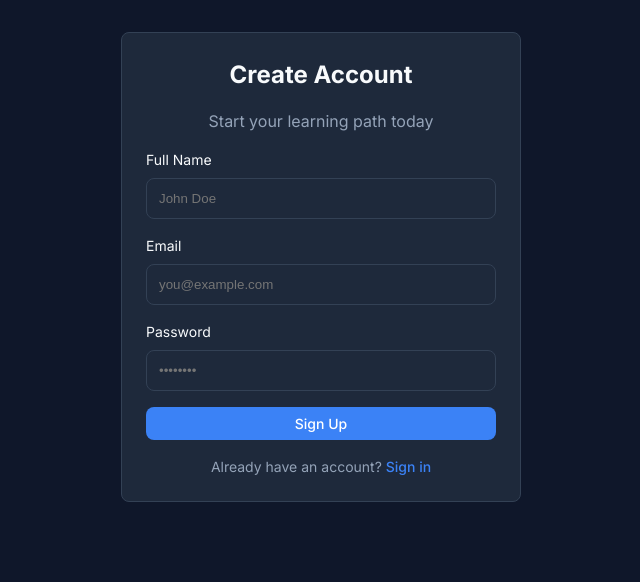
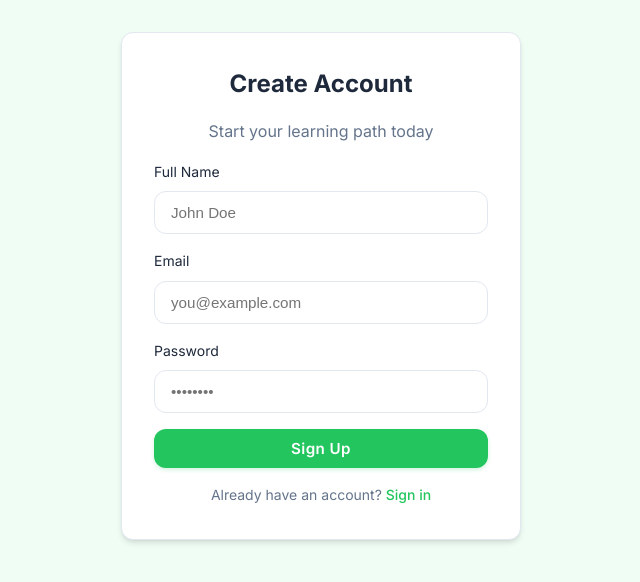
Before and after one commit to khrlanamm/Coddy-Web, a React (Vite) app: page /register in a window 1280 px wide. Shown: the top 582 px of the page, without its empty margins (319-959 px from the left). Built offline with nearby package versions, Linux system fonts and the light colour scheme; no server answers.

Commit message:
Enhance UI: Green & White theme, improved loading states

```diff
--- a/src/components/Layout.jsx
+++ b/src/components/Layout.jsx
@@ -1,27 +1,32 @@
 import { Link, Outlet, useNavigate } from 'react-router-dom';
 import { useAuth } from '../context/AuthContext';
 import { signOut } from '../services/api';
-import { LogOut, User, BookOpen, MessageCircle } from 'lucide-react';
+import { LogOut, User, BookOpen, MessageCircle, Loader2 } from 'lucide-react';
 import { useCurrentUserProfile } from '../hooks/useCurrentUserProfile';
 import coddyLogo from '../assets/coddy.png';
+import { useState } from 'react';
 
 export default function Layout() {
   const { user } = useAuth();
   const { profile } = useCurrentUserProfile();
   const navigate = useNavigate();
+  const [isLoggingOut, setIsLoggingOut] = useState(false);
 
   const handleLogout = async () => {
     try {
+      setIsLoggingOut(true);
       await signOut();
       navigate('/login');
     } catch (error) {
       console.error('Error signing out:', error);
+    } finally {
+      setIsLoggingOut(false);
     }
   };
 
   return (
     <div style={{ minHeight: '100vh', display: 'flex', flexDirection: 'column' }}>
-      <header style={{ borderBottom: '1px solid var(--border-color)', backgroundColor: 'var(--bg-secondary)', padding: '1rem 0' }}>
+      <header style={{ borderBottom: '1px solid var(--border-color)', backgroundColor: 'white', padding: '1rem 0', boxShadow: 'var(--shadow-sm)' }}>
         <div className="container flex items-center justify-between">
           <Link to="/" className="flex items-center gap-2" style={{ fontSize: '1.25rem', fontWeight: 'bold', color: 'var(--text-primary)' }}>
             <img src={coddyLogo} alt="Coddy Logo" style={{ width: '24px', height: '24px' }} />
@@ -40,8 +45,8 @@ export default function Layout() {
                   ? profile.full_name.split(' ').slice(0, 2).join(' ')
                   : user.email}
               </span>
-              <button onClick={handleLogout} className="btn btn-outline" style={{ padding: '0.25rem 0.75rem', fontSize: '0.75rem' }}>
-                <LogOut size={14} style={{ marginRight: '0.25rem' }} />
+              <button onClick={handleLogout} className="btn btn-outline" disabled={isLoggingOut} style={{ padding: '0.25rem 0.75rem', fontSize: '0.75rem', display: 'flex', alignItems: 'center', gap: '0.5rem' }}>
+                {isLoggingOut ? <Loader2 className="animate-spin" size={14} /> : <LogOut size={14} />}
                 Logout
               </button>
             </div>
--- a/src/index.css
+++ b/src/index.css
@@ -1,16 +1,19 @@
 :root {
-  --bg-primary: #0f172a;
-  --bg-secondary: #1e293b;
-  --bg-card: #1e293b;
-  --text-primary: #f8fafc;
-  --text-secondary: #94a3b8;
-  --accent-primary: #3b82f6;
-  --accent-hover: #2563eb;
-  --border-color: #334155;
+  --bg-primary: #ffffff;
+  --bg-secondary: #f0fdf4;
+  --bg-card: #ffffff;
+  --text-primary: #1e293b;
+  --text-secondary: #64748b;
+  --accent-primary: #22c55e;
+  --accent-hover: #16a34a;
+  --border-color: #e2e8f0;
   --success: #22c55e;
   --danger: #ef4444;
-  --radius: 0.5rem;
+  --radius: 0.75rem;
   --font-sans: 'Inter', system-ui, -apple-system, sans-serif;
+  --shadow-sm: 0 1px 2px 0 rgb(0 0 0 / 0.05);
+  --shadow: 0 4px 6px -1px rgb(0 0 0 / 0.1), 0 2px 4px -2px rgb(0 0 0 / 0.1);
+  --shadow-lg: 0 10px 15px -3px rgb(0 0 0 / 0.1), 0 4px 6px -4px rgb(0 0 0 / 0.1);
 }
 
 * {
@@ -21,9 +24,9 @@
 
 body {
   font-family: var(--font-sans);
-  background-color: var(--bg-primary);
+  background-color: var(--bg-secondary);
   color: var(--text-primary);
-  line-height: 1.5;
+  line-height: 1.6;
   -webkit-font-smoothing: antialiased;
 }
 
@@ -46,61 +49,79 @@ button {
 .container {
   max-width: 1200px;
   margin: 0 auto;
-  padding: 0 1rem;
+  padding: 0 1.5rem;
 }
 
 .btn {
   display: inline-flex;
   align-items: center;
   justify-content: center;
-  padding: 0.5rem 1rem;
+  padding: 0.625rem 1.25rem;
   border-radius: var(--radius);
-  font-weight: 500;
+  font-weight: 600;
   transition: all 0.2s;
   border: none;
-  font-size: 0.875rem;
+  font-size: 0.95rem;
+  letter-spacing: 0.025em;
 }
 
 .btn-primary {
   background-color: var(--accent-primary);
   color: white;
+  box-shadow: 0 2px 4px rgba(34, 197, 94, 0.2);
 }
 
 .btn-primary:hover {
   background-color: var(--accent-hover);
+  transform: translateY(-1px);
+  box-shadow: 0 4px 6px rgba(34, 197, 94, 0.3);
+}
+
+.btn-primary:active {
+  transform: translateY(0);
+}
+
+.btn-primary:disabled {
+  opacity: 0.7;
+  cursor: not-allowed;
+  transform: none;
 }
 
 .btn-outline {
-  background-color: transparent;
+  background-color: white;
   border: 1px solid var(--border-color);
   color: var(--text-primary);
 }
 
 .btn-outline:hover {
-  border-color: var(--text-secondary);
-  background-color: rgba(255, 255, 255, 0.05);
+  border-color: var(--accent-primary);
+  color: var(--accent-primary);
+  background-color: var(--bg-secondary);
 }
 
 .input {
   width: 100%;
-  padding: 0.75rem;
+  padding: 0.75rem 1rem;
   border-radius: var(--radius);
   border: 1px solid var(--border-color);
-  background-color: var(--bg-secondary);
+  background-color: white;
   color: var(--text-primary);
   outline: none;
-  transition: border-color 0.2s;
+  transition: all 0.2s;
+  font-size: 0.95rem;
 }
 
 .input:focus {
   border-color: var(--accent-primary);
+  box-shadow: 0 0 0 3px rgba(34, 197, 94, 0.1);
 }
 
 .card {
   background-color: var(--bg-card);
   border: 1px solid var(--border-color);
   border-radius: var(--radius);
-  padding: 1.5rem;
+  padding: 2rem;
+  box-shadow: var(--shadow);
 }
 
 .text-center { text-align: center; }
@@ -114,13 +135,14 @@ button {
 .w-full { width: 100%; }
 .text-sm { font-size: 0.875rem; }
 .text-secondary { color: var(--text-secondary); }
+.text-danger { color: var(--danger); }
 .font-bold { font-weight: 700; }
 
 /* Progress Bar */
 .progress-track {
   width: 100%;
   height: 8px;
-  background-color: var(--bg-primary);
+  background-color: var(--bg-secondary);
   border-radius: 9999px;
   overflow: hidden;
 }
@@ -130,3 +152,22 @@ button {
   background-color: var(--success);
   transition: width 0.5s ease;
 }
+
+/* Animations */
+@keyframes blink {
+  0%, 100% { opacity: 1; }
+  50% { opacity: 0.5; }
+}
+
+.animate-blink {
+  animation: blink 1.5s infinite;
+}
+
+@keyframes spin {
+  from { transform: rotate(0deg); }
+  to { transform: rotate(360deg); }
+}
+
+.animate-spin {
+  animation: spin 1s linear infinite;
+}
--- a/src/pages/CoddyChat.jsx
+++ b/src/pages/CoddyChat.jsx
@@ -145,8 +145,10 @@ export default function CoddyChat() {
               <div style={{ width: '32px', height: '32px', borderRadius: '50%', backgroundColor: 'var(--accent-primary)', display: 'flex', alignItems: 'center', justifyContent: 'center' }}>
                 <Bot size={18} color="white" />
               </div>
-              <div style={{ backgroundColor: 'var(--bg-secondary)', padding: '0.75rem 1rem', borderRadius: 'var(--radius)' }}>
-                <Loader2 className="animate-spin" size={20} />
+              <div style={{ backgroundColor: 'var(--bg-secondary)', padding: '0.75rem 1rem', borderRadius: 'var(--radius)', border: '1px solid var(--border-color)' }}>
+                <span className="animate-blink" style={{ fontSize: '0.9rem', color: 'var(--text-secondary)', fontWeight: '500' }}>
+                  Menyiapkan Jawaban...
+                </span>
               </div>
             </div>
           )}
--- a/src/pages/Login.jsx
+++ b/src/pages/Login.jsx
@@ -1,6 +1,7 @@
 import { useState } from 'react';
 import { Link, useNavigate } from 'react-router-dom';
 import { signIn } from '../services/api';
+import { Loader2 } from 'lucide-react';
 
 export default function Login() {
   const [email, setEmail] = useState('');
@@ -59,8 +60,15 @@ export default function Login() {
               placeholder="••••••••"
             />
           </div>
-          <button type="submit" className="btn btn-primary w-full" disabled={loading}>
-            {loading ? 'Signing in...' : 'Sign In'}
+          <button type="submit" className="btn btn-primary w-full" disabled={loading} style={{ display: 'flex', alignItems: 'center', justifyContent: 'center', gap: '0.5rem' }}>
+            {loading ? (
+              <>
+                <Loader2 className="animate-spin" size={18} />
+                <span>Signing in...</span>
+              </>
+            ) : (
+              'Sign In'
+            )}
           </button>
         </form>
 
--- a/src/pages/Register.jsx
+++ b/src/pages/Register.jsx
@@ -1,6 +1,7 @@
 import { useState } from 'react';
 import { Link, useNavigate } from 'react-router-dom';
 import { signUp } from '../services/api';
+import { Loader2 } from 'lucide-react';
 
 export default function Register() {
   const [fullName, setFullName] = useState('');
@@ -79,8 +80,15 @@ export default function Register() {
               minLength={6}
             />
           </div>
-          <button type="submit" className="btn btn-primary w-full" disabled={loading}>
-            {loading ? 'Creating account...' : 'Sign Up'}
+          <button type="submit" className="btn btn-primary w-full" disabled={loading} style={{ display: 'flex', alignItems: 'center', justifyContent: 'center', gap: '0.5rem' }}>
+            {loading ? (
+              <>
+                <Loader2 className="animate-spin" size={18} />
+                <span>Creating account...</span>
+              </>
+            ) : (
+              'Sign Up'
+            )}
           </button>
         </form>
 
```
